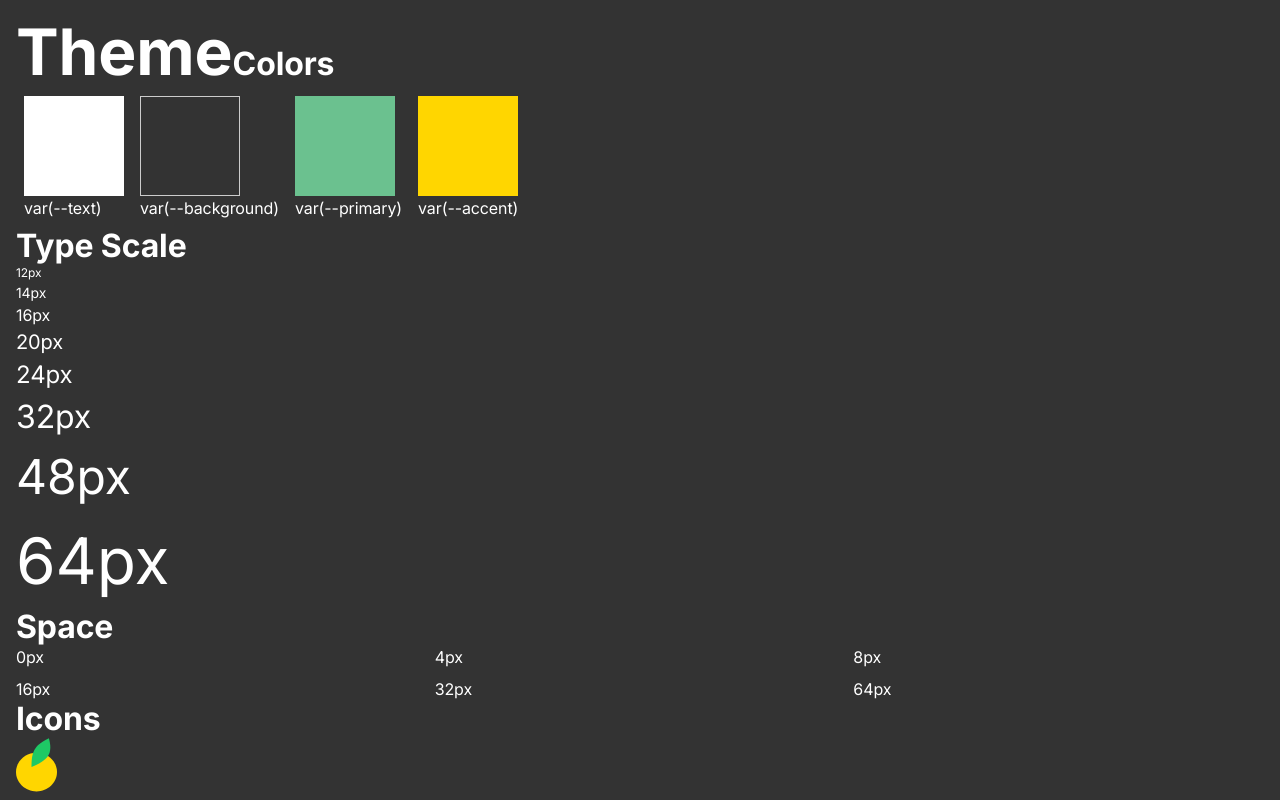
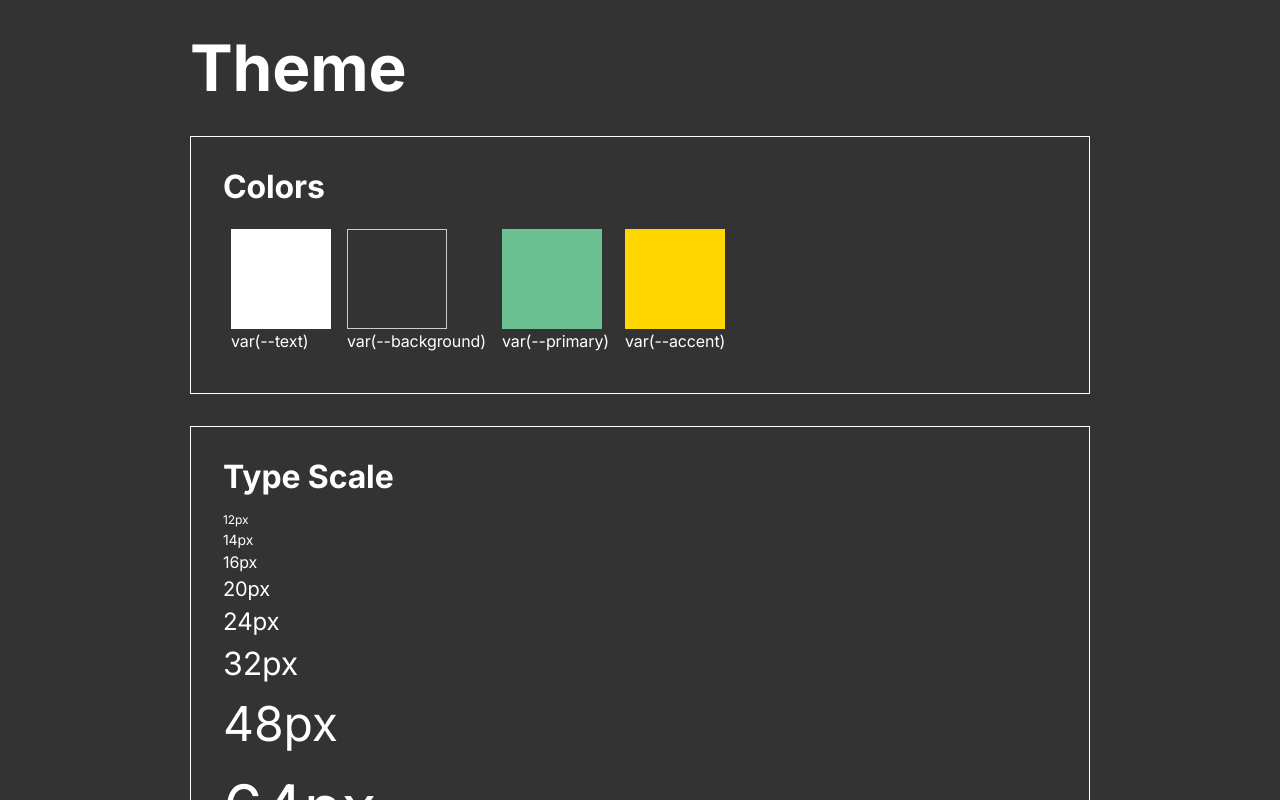
Before and after one commit to hellobrian/uses, a Next.js app: page /theme in a window 1280 px wide. Shown: the top 800 px of the page. Built offline with nearby package versions, Linux system fonts and the light colour scheme.

Commit message:
👌 IMPROVE: update styles on theme page

```diff
--- a/pages/theme.js
+++ b/pages/theme.js
@@ -51,16 +51,24 @@ const Theme = () => {
   return (
     <div className={styles.themePage}>
       <h1>Theme</h1>
+      <section>
         <h2>Colors</h2>
         <Colors />
+      </section>
+      <section>
         <h2>Type Scale</h2>
         <TypeScale />
+      </section>
+      <section>
         <h2>Space</h2>
         <Space />
+      </section>
+      <section>
         <h2>Icons</h2>
         <div>
           <YuzuIcon className={styles.yuzuIcon}></YuzuIcon>
         </div>
+      </section>
     </div>
   );
 };
--- a/styles/theme.module.css
+++ b/styles/theme.module.css
@@ -17,10 +17,32 @@
   grid-gap: 8px;
 }
 
+.space p {
+  font-size: 24px;
+}
+
 .yuzuIcon {
   width: auto;
 }
 
 .themePage {
-  margin: 16px;
+  max-width: 900px;
+  width: 100vw;
+  margin: 0 auto;
 }
+
+.themePage h1 {
+  display: block;
+  margin: 32px 0;
+}
+
+.themePage h2 {
+  display: block;
+  margin-bottom: 16px;
+}
+
+.themePage section {
+  margin-bottom: 32px;
+  border: 1px solid var(--white);
+  padding: 32px;
+}
```
Lines whose indentation alone changed are shown as unchanged.
